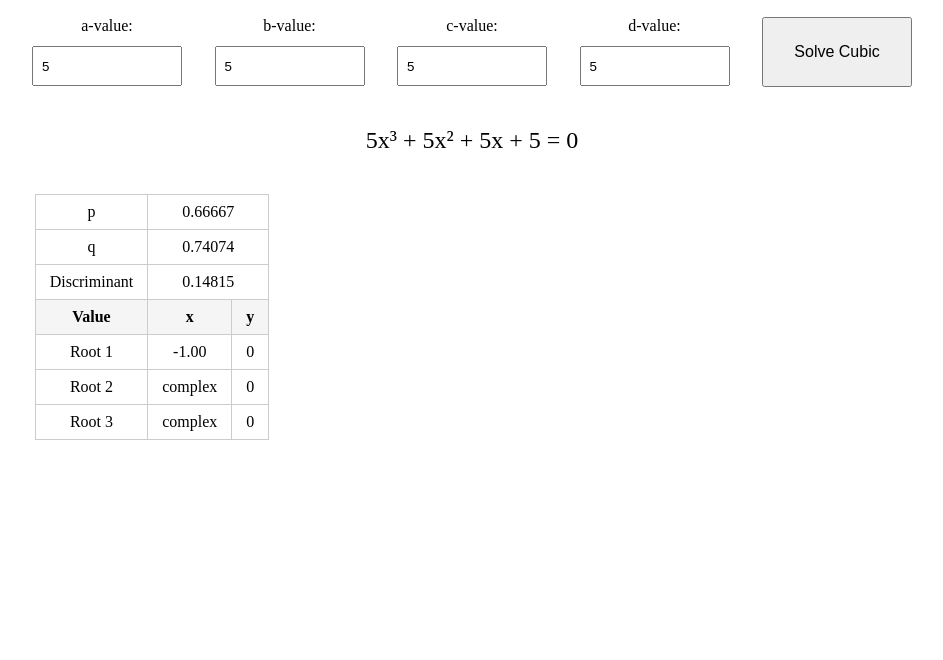
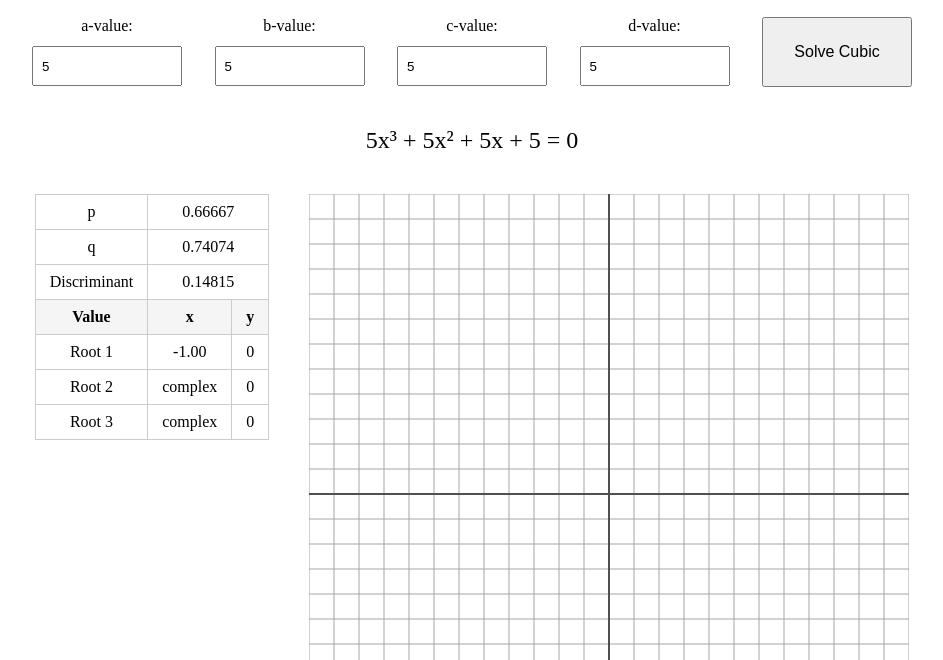
Before and after one commit to Alex-Liu-0704/ics4u-assignment-2, a website built with Vite: page index.html in a window 1280 px wide. Both pictures are taken after typing "5", "5", "5", "5" into the empty fields and a click on the input "Solve Cubic". Shown: the part 140-800 px from the top of the page, without its empty margins (168-1111 px from the left). Built offline with nearby package versions, Linux system fonts and the light colour scheme.

Commit message:
added canvas grid and axis

```diff
--- a/index.html
+++ b/index.html
@@ -74,7 +74,7 @@
         </tr>
       </table>
       <div class="graph-container">
-        <canvas id="graph" width="600" height="400"></canvas>
+        <canvas id="graph" width="600" height="600"></canvas>
       </div>
     </div>
   </div>
--- a/main.ts
+++ b/main.ts
@@ -19,10 +19,42 @@ const cardanosMethod = (a: number, b: number, q: number, disciminant: number): n
     );
 };
 
-// function displayGraph(): void {
-//     const canvas = document.getElementById("graph");
-//     const ctx = canvas.getContext("2d");
-// }
+function drawGraph(): void {
+    const canvas = document.getElementById("graph") as HTMLCanvasElement;
+    const ctx = canvas.getContext("2d");
+
+    if (!ctx) {
+        return;
+    }
+
+    const xCenter = canvas.width / 2;
+    const yCenter = canvas.height / 2;
+
+    ctx.beginPath();
+    ctx.strokeStyle = "#a5a5a5";
+
+    for (let x = 0; x <= canvas.width; x += 25) {
+        ctx.moveTo(x, 0);
+        ctx.lineTo(x, canvas.height);
+    };
+
+    for (let y = 0; y <= canvas.height; y += 25) {
+        ctx.moveTo(0, y);
+        ctx.lineTo(canvas.width, y);
+    };
+
+    ctx.stroke();
+
+    // draw the axis
+    ctx.beginPath();
+    ctx.strokeStyle = "#505050";
+    ctx.lineWidth = 2;
+    ctx.moveTo(xCenter, 0);
+    ctx.lineTo(xCenter, canvas.height);
+    ctx.moveTo(0, yCenter);
+    ctx.lineTo(canvas.width, yCenter);
+    ctx.stroke();
+}
 
 form?.addEventListener("submit", (event) => {
     event.preventDefault();
@@ -47,8 +79,8 @@ form?.addEventListener("submit", (event) => {
     // setting the equation -- do i put it all as one line? thats kinda a long line
     (document.getElementById("equation") as HTMLInputElement).textContent =
         `${a === 1 ? "" : a}x³` +
-        `${b === 0 ? "" : b > 0 ? ` + ${b}x²` : ` - ${Math.abs(b)}x²`}` +
-        `${c === 0 ? "" : c > 0 ? ` + ${c}x` : ` - ${Math.abs(c)}x`}` +
+        `${b === 0 ? "" : b === 1 ? ` + x²` : b > 0 ? ` + ${b}x²` : ` - ${Math.abs(b)}x²`}` +
+        `${c === 0 ? "" : c === 1 ? ` + x` : c > 0 ? ` + ${c}x` : ` - ${Math.abs(c)}x`}` +
         `${d === 0 ? "" : d > 0 ? ` + ${d}` : ` - ${Math.abs(d)}`}` +
         ` = 0`;
 
@@ -78,6 +110,8 @@ form?.addEventListener("submit", (event) => {
     (document.getElementById("root-two") as HTMLTableCellElement).textContent = roots.length === 3 ? `${roots[1].toFixed(2)}` : discriminant > 0 ? "complex" : `${roots[0].toFixed(2)}`;
     (document.getElementById("root-three") as HTMLTableCellElement).textContent = roots.length === 3 ? `${roots[2].toFixed(2)}` : discriminant > 0 ? "complex" : `${roots[0].toFixed(2)}`;
 
+    drawGraph()
+
     // displayResults(p, q, discriminant);
     outputContainer.hidden = false;
 });
```
